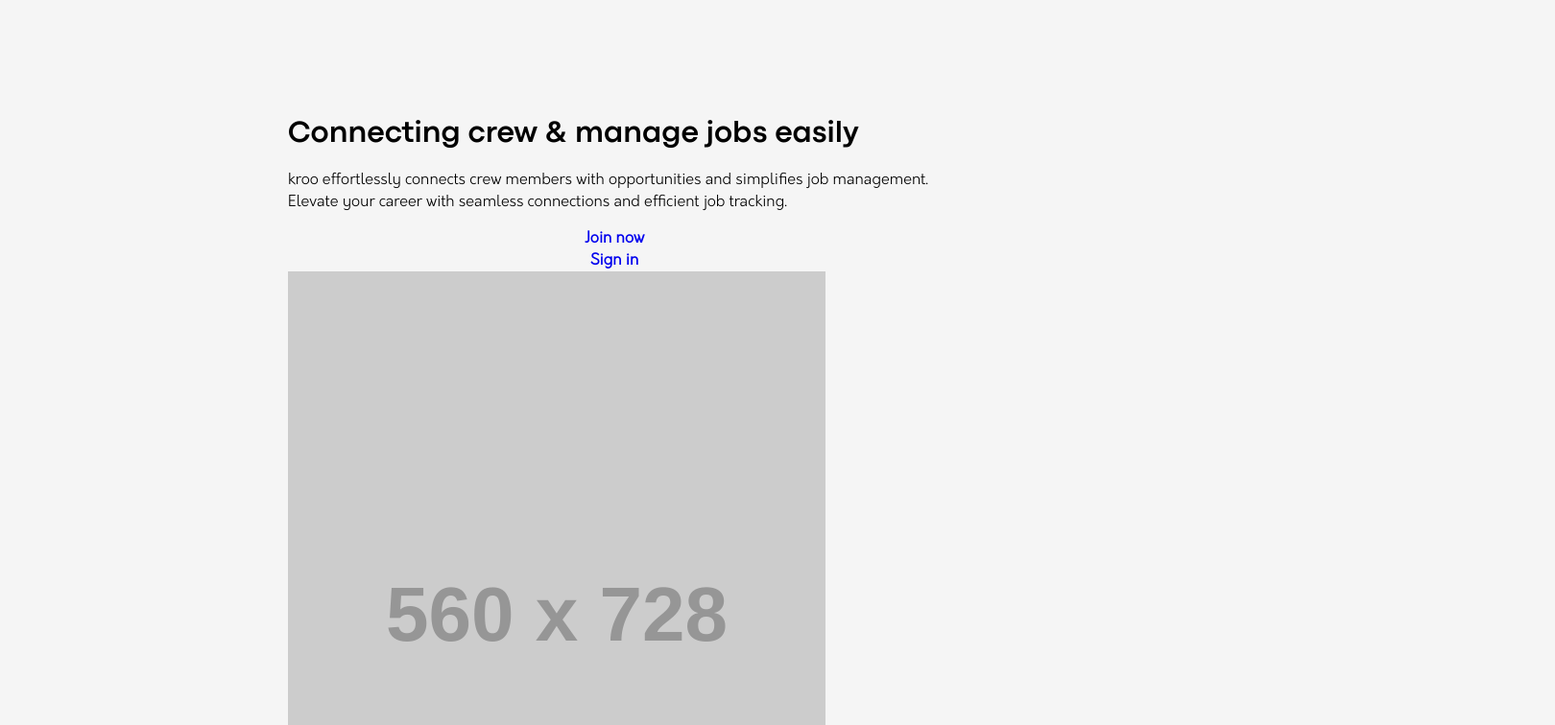
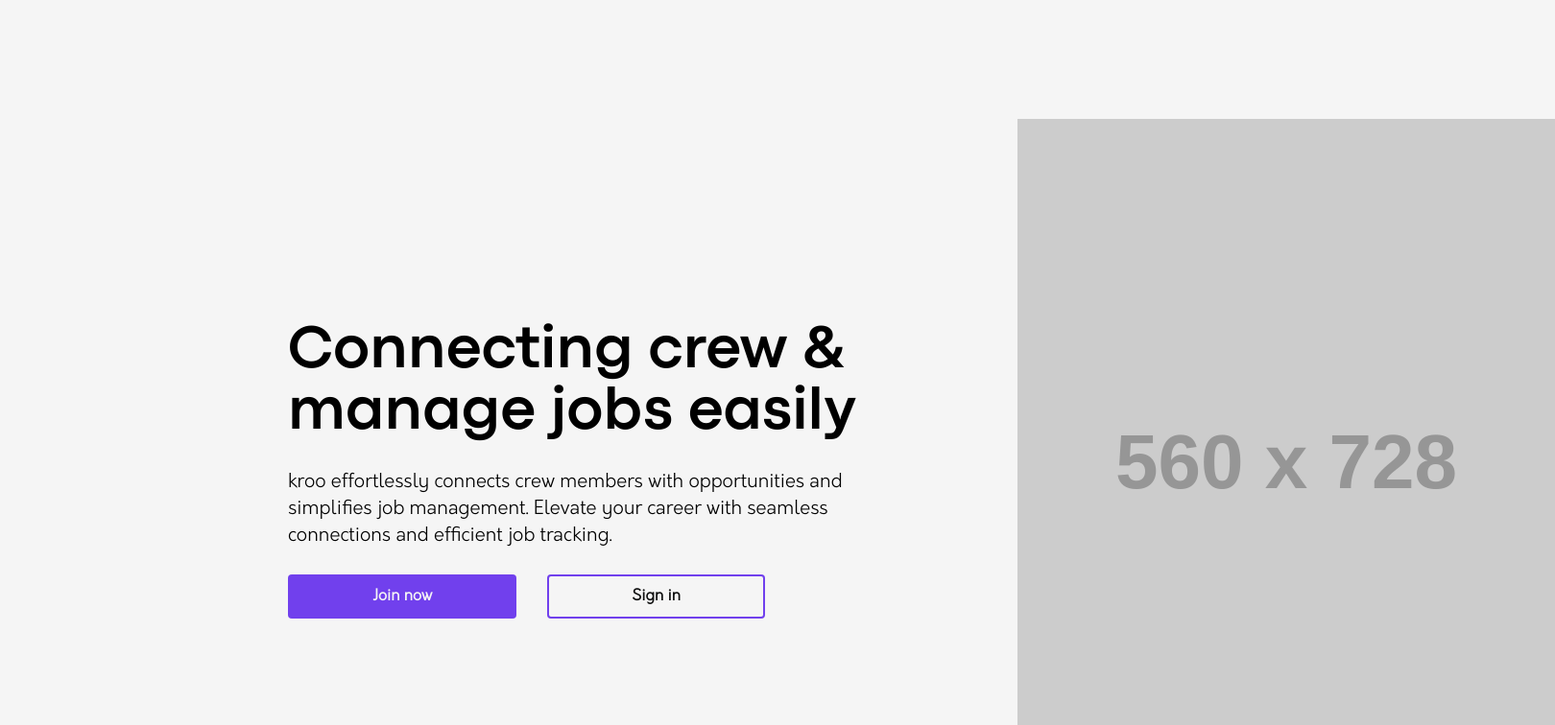
Before and after one commit to BrendVandenEynde/kroo-landingpage, a plain HTML site: page index.html in a window 1280 px wide. Shown: the part 260-1016 px from the top of the page at 96% size, 1620 px wide, since content can reach past the window. Drawn offline with Linux system fonts and the light colour scheme; placeholder pictures from the web are drawn by us; some icons are missing.

Commit message:
style: add styling to hero section

```diff
--- a/index.html
+++ b/index.html
@@ -4,11 +4,11 @@
     <meta charset="UTF-8">
     <meta name="viewport" content="width=device-width, initial-scale=1.0">
     <title>kroo</title>
+    <link rel="stylesheet" href="styles/normalize.css">
     <link rel="stylesheet" href="styles/global.css">
     <link rel="stylesheet" href="styles/buttons.css">
     <link rel="stylesheet" href="styles/colors.css">
     <link rel="stylesheet" href="styles/fonts.css">
-    <link rel="stylesheet" href="styles/normalize.css">
     <link rel="stylesheet" href="https://cdn.jsdelivr.net/gh/iconoir-icons/iconoir@main/css/iconoir.css"/>
     <link rel="icon" type="image/png" href="/assets/img/logomark-color.webp" sizes="32x32" />
 </head>
@@ -33,11 +33,17 @@
         <section>
             <div class="hero">
                 <div class="hero_content">
-                    <h1>Connecting crew & manage jobs easily</h1>
-                    <p>kroo effortlessly connects crew members with opportunities and simplifies job management. Elevate your career with seamless connections and efficient job tracking.</p>
-                    <a href="#" class="button button-secondary">Join now</a>
-                    <a href="#" class="button button-primary">Sign in</a>
-                    <img src="https://placehold.co/560x728" alt="">
+                    <div class="hero_content_wrapper">
+                        <h1 class="hero_content_title">Connecting crew & manage jobs easily</h1>
+                        <p class="text-reg-l hero_content_text">kroo effortlessly connects crew members with opportunities and simplifies job management. Elevate your career with seamless connections and efficient job tracking.</p>
+                        <div class="hero_content_buttons">
+                        <a href="#" class="button--primary hero_content_join">Join now</a>
+                        <a href="#" class="button--tertiary hero_content_sign">Sign in</a>
+                        </div>
+                    </div>
+                    <div>
+                        <img src="https://placehold.co/560x728" alt="">
+                    </div>
                 </div>
         </section>
 
--- a/styles/global.css
+++ b/styles/global.css
@@ -67,6 +67,37 @@ main {
 
 section {
     margin-top: 176px;
+}
+
+/* hero */
+
+.hero_content {
+    display: flex;
+    gap: 88px;
+    align-items: center;
+}
+
+.hero_content_wrapper {
+    display: flex;
+    flex-direction: column;
+    gap: 26px;
+}
+
+.hero_content_title {
+    width: 672px;
+}
+
+.hero_content_text {
+    width: 584px;
+}
+
+.hero_content_buttons {
+    display: flex;
+    gap: 32px;
+}
+
+.hero_content_sign, .hero_content_join {
+    padding: 12px 88px;
 }
 
 /* about */
```
